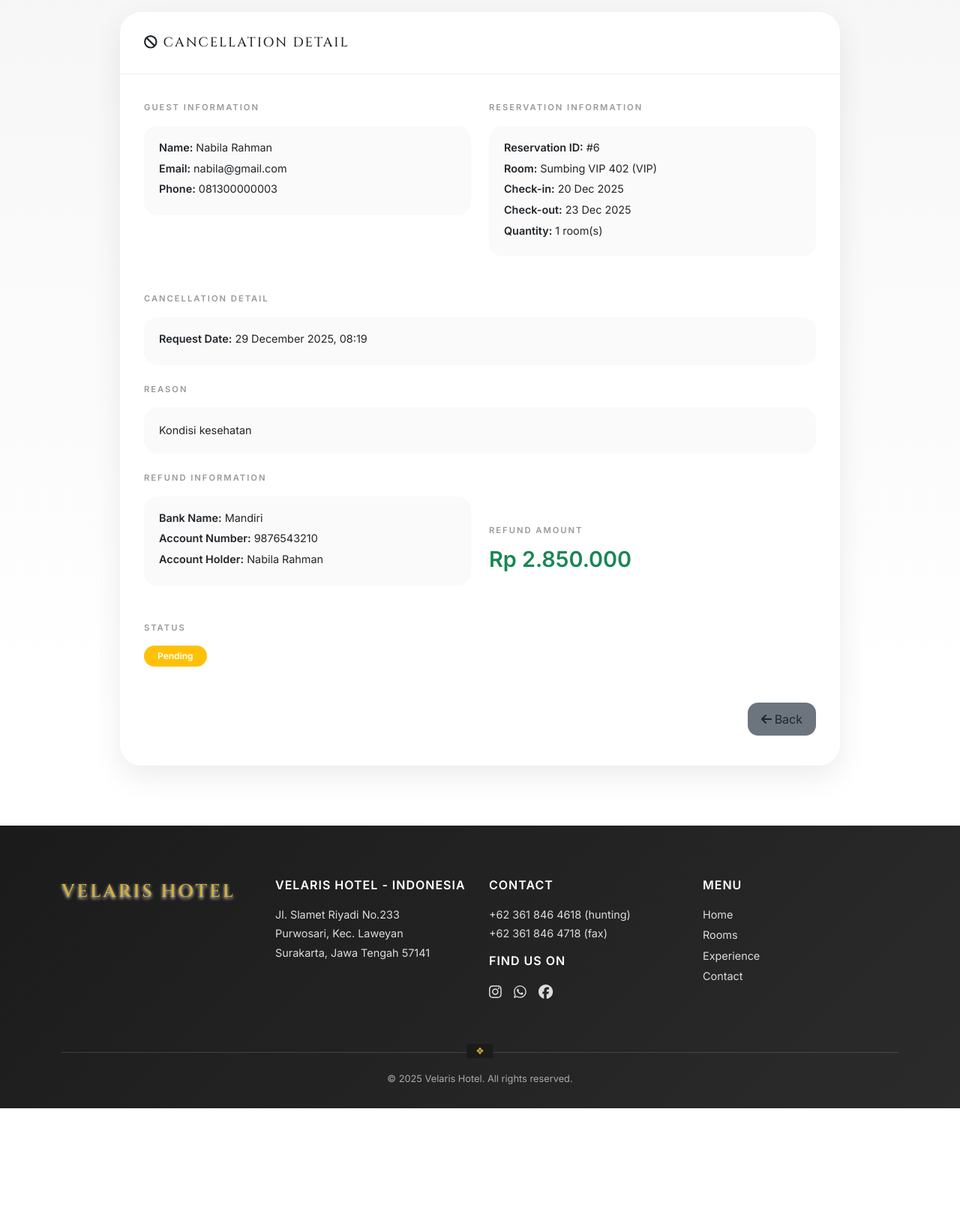
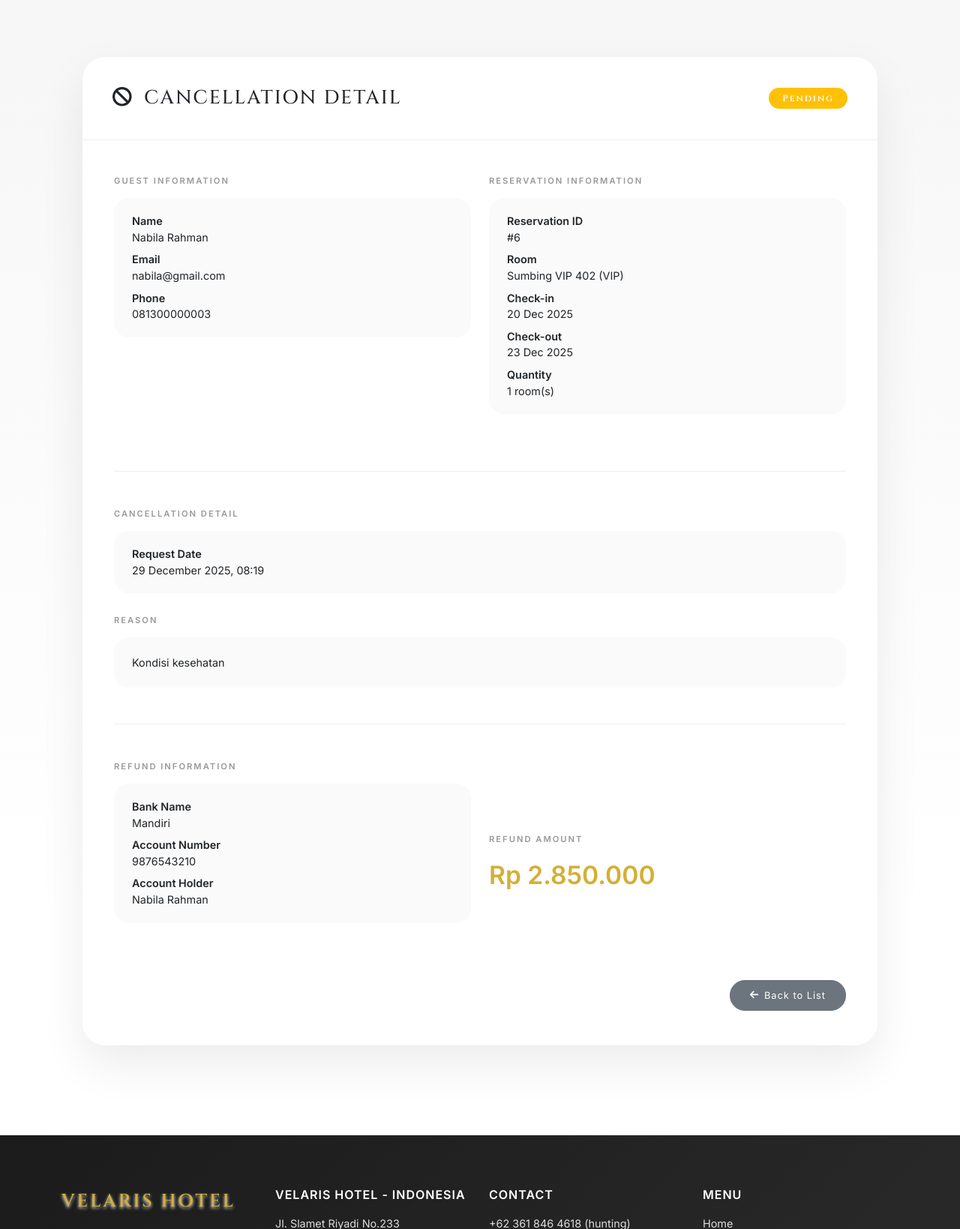
Before and after one commit to diananovitasari81104-cpu/VH_HOTEL, a PHP site: page /admin/pembatalan/detail.php?id=2 in a window 1280 px wide. Shown: the part 64-1703 px from the top of the page at 75% size. Before the commit the page ends 1542 px from the top, so only its background shows below. Run offline with PHP 8.4, Linux system fonts and the light colour scheme; a user stored in the database is signed in; data comes from the database, SQL or seed files in the repository; some libraries are stand-ins or nearby versions.

Commit message:
Update detail.php

```diff
--- a/VELARIS_HOTEL/admin/pembatalan/detail.php
+++ b/VELARIS_HOTEL/admin/pembatalan/detail.php
@@ -35,31 +35,41 @@ require_once '../includes/header.php';
 
 <style>
 body{
-    background:linear-gradient(180deg,#f6f6f6 0%, #ffffff 65%);
+    background:linear-gradient(180deg,#f6f6f6 0%,#ffffff 65%);
 }
 
 .detail-wrap{
-    max-width:1000px;
-    margin:80px auto;
+    max-width:1100px;
+    margin:140px auto 120px;
     padding:0 20px;
 }
 
 .detail-card{
-    border:none;
-    border-radius:28px;
-    box-shadow:0 14px 40px rgba(0,0,0,.08);
+    background:#fff;
+    border-radius:30px;
+    box-shadow:0 25px 60px rgba(0,0,0,.08);
+    overflow:hidden;
 }
 
 .detail-header{
-    padding:28px 32px;
-    border-bottom:1px solid #eee;
+    padding:36px 40px;
     font-family:'Cinzel',serif;
     letter-spacing:2px;
-    font-size:1.1rem;
+    font-size:1.6rem;
+    border-bottom:1px solid #eee;
+    display:flex;
+    align-items:center;
+    justify-content:space-between;
+}
+
+.status-badge{
+    font-size:.75rem;
+    padding:8px 18px;
+    border-radius:50px;
 }
 
 .detail-body{
-    padding:36px 32px 40px;
+    padding:46px 42px;
 }
 
 .section-title{
@@ -67,116 +77,63 @@ body{
     letter-spacing:2px;
     font-weight:600;
     color:#999;
-    margin-bottom:16px;
+    margin-bottom:14px;
 }
 
 .info-box{
     background:#fafafa;
-    border-radius:18px;
-    padding:18px 20px;
-    margin-bottom:24px;
+    border-radius:20px;
+    padding:20px 24px;
+    margin-bottom:28px;
 }
 
 .info-box p{
-    margin-bottom:6px;
+    margin:0 0 8px;
     font-size:.9rem;
 }
+
+.info-box p:last-child{margin-bottom:0}
 
 .reason-box,
 .note-box{
     background:#fafafa;
-    border-radius:18px;
-    padding:20px;
+    border-radius:20px;
+    padding:22px 24px;
     font-size:.9rem;
+    line-height:1.6;
 }
 
 .refund-amount{
-    font-size:1.8rem;
+    font-size:2.1rem;
     font-weight:600;
+    color:#d4af37;
 }
 
-.status-badge{
-    font-size:.75rem;
-    padding:8px 18px;
-    border-radius:20px;
+.divider{
+    height:1px;
+    background:#eee;
+    margin:48px 0;
 }
 
 .btn-back{
-    background:#6c757d;
-    border:none;
-    border-radius:14px;
-    padding:10px 18px;
+    border-radius:20px;
+    padding:10px 26px;
+    font-size:.8rem;
+    letter-spacing:1px;
 }
 </style>
 
 <section class="detail-wrap">
 
-    <div class="card detail-card">
+<div class="detail-card">
 
+    <!-- HEADER -->
     <div class="detail-header">
-            <i class="fas fa-ban me-2"></i>CANCELLATION DETAIL
+        <div>
+            <i class="fas fa-ban me-2"></i>
+            CANCELLATION DETAIL
         </div>
 
-        <div class="detail-body">
-
-            <!-- GUEST & RESERVATION -->
-            <div class="row">
-                <div class="col-md-6">
-                    <div class="section-title">GUEST INFORMATION</div>
-                    <div class="info-box">
-                        <p><strong>Name:</strong> <?= htmlspecialchars($cancel['nama_lengkap']) ?></p>
-                        <p><strong>Email:</strong> <?= htmlspecialchars($cancel['email']) ?></p>
-                        <p><strong>Phone:</strong> <?= htmlspecialchars($cancel['no_hp']) ?></p>
-                    </div>
-                </div>
-
-                <div class="col-md-6">
-                    <div class="section-title">RESERVATION INFORMATION</div>
-                    <div class="info-box">
-                        <p><strong>Reservation ID:</strong> #<?= $cancel['id_reservasi'] ?></p>
-                        <p><strong>Room:</strong> <?= htmlspecialchars($cancel['nama_kamar']) ?> (<?= htmlspecialchars($cancel['tipe_kamar']) ?>)</p>
-                        <p><strong>Check-in:</strong> <?= format_tanggal($cancel['tgl_checkin'],'d M Y') ?></p>
-                        <p><strong>Check-out:</strong> <?= format_tanggal($cancel['tgl_checkout'],'d M Y') ?></p>
-                        <p><strong>Quantity:</strong> <?= $cancel['jumlah_kamar'] ?> room(s)</p>
-                    </div>
-                </div>
-            </div>
-
-            <!-- CANCELLATION -->
-            <div class="section-title mt-4">CANCELLATION DETAIL</div>
-            <div class="info-box">
-                <p><strong>Request Date:</strong>
-                    <?= format_tanggal($cancel['tgl_pengajuan'],'d F Y, H:i') ?>
-                </p>
-            </div>
-
-            <div class="section-title">REASON</div>
-            <div class="reason-box mb-4">
-                <?= nl2br(htmlspecialchars($cancel['alasan'])) ?>
-            </div>
-
-            <!-- REFUND -->
-            <div class="section-title">REFUND INFORMATION</div>
-            <div class="row">
-                <div class="col-md-6">
-                    <div class="info-box">
-                        <p><strong>Bank Name:</strong> <?= htmlspecialchars($cancel['nama_bank']) ?></p>
-                        <p><strong>Account Number:</strong> <?= htmlspecialchars($cancel['no_rekening']) ?></p>
-                        <p><strong>Account Holder:</strong> <?= htmlspecialchars($cancel['nama_pemilik']) ?></p>
-                    </div>
-                </div>
-                <div class="col-md-6 d-flex align-items-center">
-                    <div>
-                        <div class="section-title mb-2">REFUND AMOUNT</div>
-                        <div class="refund-amount text-success">
-                            <?= format_rupiah($cancel['total_harga']) ?>
-                        </div>
-                    </div>
-                </div>
-            </div>
-
-            <!-- STATUS -->
-            <div class="section-title mt-4">STATUS</div>
         <?php
         $badge = [
             'pending'=>'warning',
@@ -188,10 +145,78 @@ body{
         <span class="badge bg-<?= $cls ?> status-badge">
             <?= ucfirst($cancel['status_pengajuan']) ?>
         </span>
+    </div>
+
+    <div class="detail-body">
+
+        <!-- GUEST & RESERVATION -->
+        <div class="row">
+            <div class="col-md-6">
+                <div class="section-title">GUEST INFORMATION</div>
+                <div class="info-box">
+                    <p><strong>Name</strong><br><?= htmlspecialchars($cancel['nama_lengkap']) ?></p>
+                    <p><strong>Email</strong><br><?= htmlspecialchars($cancel['email']) ?></p>
+                    <p><strong>Phone</strong><br><?= htmlspecialchars($cancel['no_hp']) ?></p>
+                </div>
+            </div>
+
+            <div class="col-md-6">
+                <div class="section-title">RESERVATION INFORMATION</div>
+                <div class="info-box">
+                    <p><strong>Reservation ID</strong><br>#<?= $cancel['id_reservasi'] ?></p>
+                    <p><strong>Room</strong><br>
+                        <?= htmlspecialchars($cancel['nama_kamar']) ?> (<?= htmlspecialchars($cancel['tipe_kamar']) ?>)
+                    </p>
+                    <p><strong>Check-in</strong><br><?= format_tanggal($cancel['tgl_checkin'],'d M Y') ?></p>
+                    <p><strong>Check-out</strong><br><?= format_tanggal($cancel['tgl_checkout'],'d M Y') ?></p>
+                    <p><strong>Quantity</strong><br><?= $cancel['jumlah_kamar'] ?> room(s)</p>
+                </div>
+            </div>
+        </div>
+
+        <div class="divider"></div>
+
+        <!-- CANCELLATION -->
+        <div class="section-title">CANCELLATION DETAIL</div>
+        <div class="info-box">
+            <p><strong>Request Date</strong><br>
+                <?= format_tanggal($cancel['tgl_pengajuan'],'d F Y, H:i') ?>
+            </p>
+        </div>
+
+        <div class="section-title">REASON</div>
+        <div class="reason-box mb-4">
+            <?= nl2br(htmlspecialchars($cancel['alasan'])) ?>
+        </div>
+
+        <div class="divider"></div>
+
+        <!-- REFUND -->
+        <div class="section-title">REFUND INFORMATION</div>
+        <div class="row">
+            <div class="col-md-6">
+                <div class="info-box">
+                    <p><strong>Bank Name</strong><br><?= htmlspecialchars($cancel['nama_bank']) ?></p>
+                    <p><strong>Account Number</strong><br><?= htmlspecialchars($cancel['no_rekening']) ?></p>
+                    <p><strong>Account Holder</strong><br><?= htmlspecialchars($cancel['nama_pemilik']) ?></p>
+                </div>
+            </div>
+
+            <div class="col-md-6 d-flex align-items-center">
+                <div>
+                    <div class="section-title">REFUND AMOUNT</div>
+                    <div class="refund-amount">
+                        <?= format_rupiah($cancel['total_harga']) ?>
+                    </div>
+                </div>
+            </div>
+        </div>
 
         <?php if ($cancel['status_pengajuan'] != 'pending'): ?>
-            <div class="info-box mt-3">
-                <p><strong>Processed Date:</strong>
+        <div class="divider"></div>
+        <div class="section-title">PROCESSED INFORMATION</div>
+        <div class="info-box">
+            <p><strong>Processed Date</strong><br>
                 <?= $cancel['tgl_diproses']
                     ? format_tanggal($cancel['tgl_diproses'],'d F Y, H:i')
                     : '-' ?>
@@ -200,7 +225,7 @@ body{
         <?php endif; ?>
 
         <?php if ($cancel['catatan_admin']): ?>
-            <div class="section-title mt-3">ADMIN NOTES</div>
+        <div class="section-title">ADMIN NOTES</div>
         <div class="note-box">
             <?= nl2br(htmlspecialchars($cancel['catatan_admin'])) ?>
         </div>
@@ -208,8 +233,8 @@ body{
 
         <!-- ACTION -->
         <div class="mt-5 text-end">
-                <a href="index.php" class="btn btn-back">
-                    <i class="fas fa-arrow-left me-1"></i>Back
+            <a href="index.php" class="btn btn-secondary btn-back">
+                <i class="fas fa-arrow-left me-2"></i>Back to List
             </a>
         </div>
 
```
Lines whose indentation alone changed are shown as unchanged.
